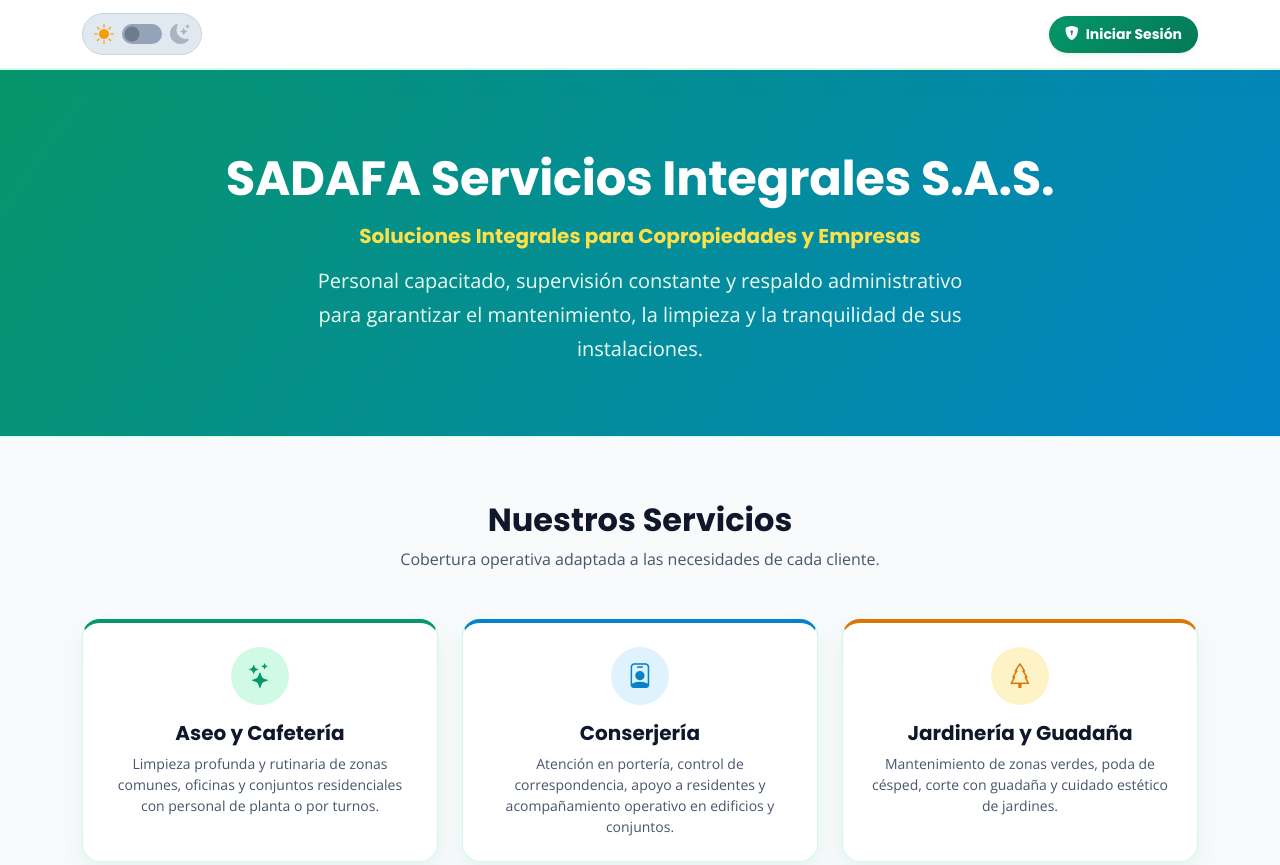
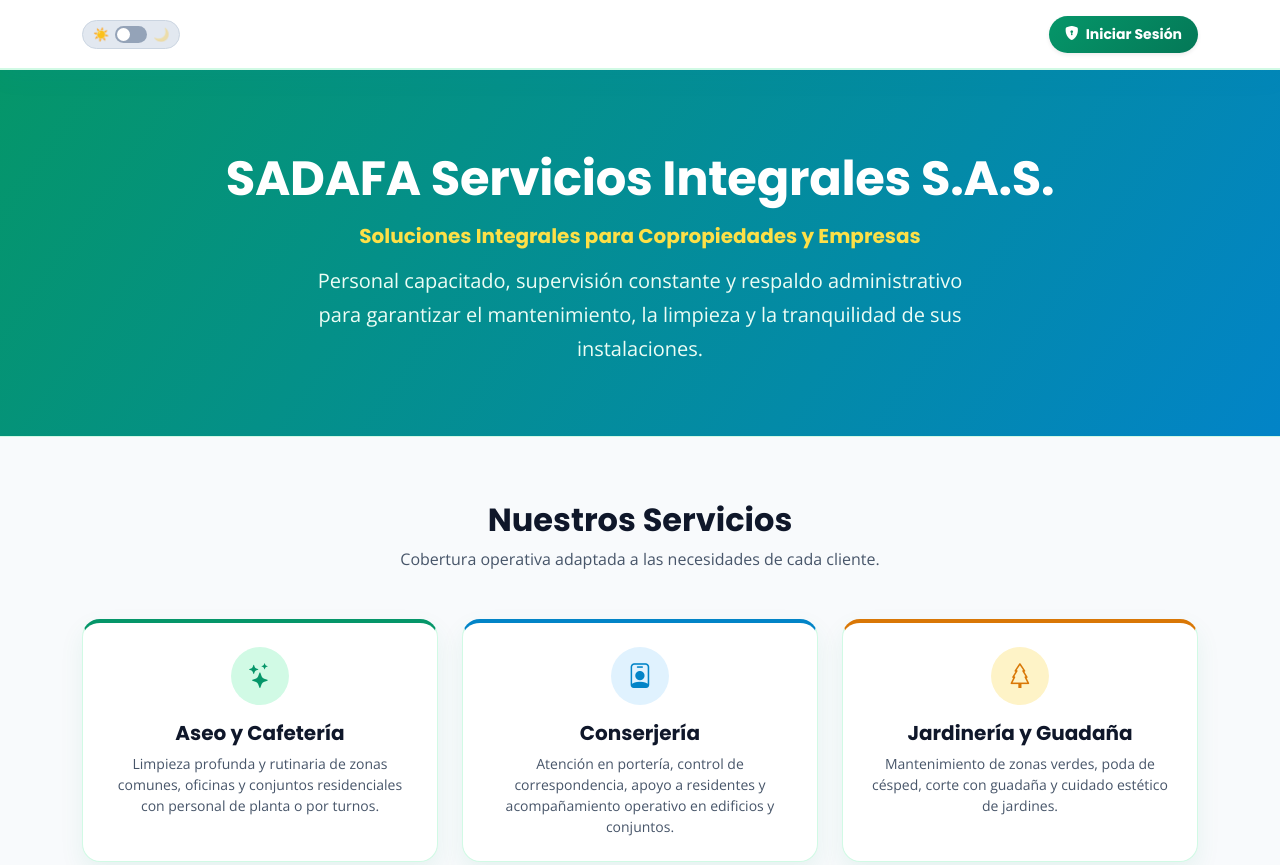
Before and after one commit to SADAFASAS/ERP, a plain HTML site: page index.html in a window 1280 px wide. Shown: the top 865 px of the page. Drawn offline with nearby package versions, Linux system fonts and the light colour scheme.

Commit message:
Update index.html

```diff
--- a/index.html
+++ b/index.html
@@ -13,6 +13,12 @@
     <link href="https://fonts.googleapis.com/css2?family=Open+Sans:wght@400;600;700&family=Poppins:wght@600;700;800&display=swap" rel="stylesheet">
     <link href="https://cdn.jsdelivr.net/npm/bootstrap@5.3.0/dist/css/bootstrap.min.css" rel="stylesheet">
     <link href="https://cdn.jsdelivr.net/npm/bootstrap-icons@1.10.5/font/bootstrap-icons.css" rel="stylesheet">
+    <script>
+        (function() {
+            var t = localStorage.getItem('sadafa_theme') || ((window.matchMedia && window.matchMedia('(prefers-color-scheme: dark)').matches) ? 'dark' : 'light');
+            document.documentElement.setAttribute('data-bs-theme', t);
+        })();
+    </script>
     <style>
         /* === PALETA OFICIAL DE MARCA SADAFA (UNIFICADA CON SADAFA.COM.CO) === */
         :root {
@@ -138,41 +144,63 @@
             display: block;
         }
 
-        /* === INTERRUPTOR TEMA (PÍLDORA DÍA / OSCURO DE LA WEB) === */
-        .theme-toggle-container {
-            padding: 5px 11px;
-            border-radius: 50px;
-            background-color: var(--sadafa-pill-bg);
-            border: 1px solid var(--sadafa-pill-border);
-            transition: all 0.25s ease;
+        /* === INTERRUPTOR TEMA IDÉNTICO A SADAFA.COM.CO (.sadafa-theme-pill) === */
+        .sadafa-theme-pill {
             display: inline-flex;
             align-items: center;
-            justify-content: center;
-            overflow: hidden;
+            gap: 6px;
+            padding: 5px 10px;
+            border-radius: 50px;
+            background-color: #e2e8f0;
+            border: 1px solid #cbd5e1;
+            cursor: pointer;
+            user-select: none;
+            transition: all 0.25s ease;
+            font-family: 'Poppins', 'Segoe UI', sans-serif;
+            box-sizing: border-box;
         }
-        .theme-toggle-container:hover {
-            border-color: var(--sadafa-primary);
+        [data-bs-theme="dark"] .sadafa-theme-pill {
+            background-color: #1e293b;
+            border-color: #475569;
         }
-        .theme-icon-sun { color: #f59e0b; transition: all 0.25s ease; opacity: 1; }
-        .theme-icon-moon { color: #64748b; transition: all 0.25s ease; opacity: 0.45; }
-        [data-bs-theme="dark"] .theme-icon-sun { color: #64748b; opacity: 0.4; }
-        [data-bs-theme="dark"] .theme-icon-moon { color: #34d399; opacity: 1; }
-
-        .theme-switch-input {
-            width: 40px !important;
-            height: 20px !important;
-            margin-left: 0 !important;
-            margin-top: 0 !important;
-            cursor: pointer;
+        .sadafa-theme-pill:hover {
+            border-color: #059669;
+        }
+        .sadafa-theme-pill .icon-sun {
+            font-size: 13px;
+            line-height: 1;
+            opacity: 1;
+            transition: opacity 0.25s ease;
+        }
+        .sadafa-theme-pill .icon-moon {
+            font-size: 13px;
+            line-height: 1;
+            opacity: 0.35;
+            transition: opacity 0.25s ease;
+        }
+        .sadafa-switch-track {
+            width: 32px;
+            height: 17px;
             background-color: #94a3b8;
-            border: none;
-            transition: all 0.25s ease;
+            border-radius: 20px;
+            position: relative;
+            transition: background-color 0.25s ease;
+            flex-shrink: 0;
         }
-        .theme-switch-input:focus { box-shadow: none !important; }
-        .theme-switch-input:checked {
-            background-color: #059669 !important;
-            border-color: #059669 !important;
+        .sadafa-switch-thumb {
+            width: 13px;
+            height: 13px;
+            background-color: #ffffff;
+            border-radius: 50%;
+            position: absolute;
+            top: 2px;
+            left: 2px;
+            transition: transform 0.25s ease;
         }
+        [data-bs-theme="dark"] .sadafa-theme-pill .icon-sun { opacity: 0.35; }
+        [data-bs-theme="dark"] .sadafa-theme-pill .icon-moon { opacity: 1; }
+        [data-bs-theme="dark"] .sadafa-switch-track { background-color: #059669; }
+        [data-bs-theme="dark"] .sadafa-switch-thumb { transform: translateX(15px); }
 
         /* === PORTADA / HERO CON GRADIENTE SADAFA === */
         .hero-section {
@@ -352,11 +380,7 @@
             color: #a7f3d0;
         }
 
-        @media (max-width: 576px) {
-            .theme-toggle-container { padding: 4px 8px; }
-            .theme-switch-input { width: 34px !important; height: 18px !important; }
-            .theme-icon-sun, .theme-icon-moon { font-size: 0.95rem !important; }
-        }
+
     </style>
 </head>
 <body>
@@ -364,12 +388,10 @@
     <!-- BARRA DE NAVEGACIÓN -->
     <nav class="navbar navbar-sadafa sticky-top py-2">
         <div class="container d-flex justify-content-between align-items-center">
-            <div class="theme-toggle-container gap-2" title="Cambiar Tema">
-                <i class="bi bi-sun-fill fs-5 theme-icon-sun" onclick="document.getElementById('modoOscuroSwitch').click()" style="cursor: pointer;"></i>
-                <div class="theme-switch-wrapper form-check form-switch m-0 p-0 d-flex align-items-center justify-content-center">
-                    <input class="form-check-input m-0 theme-switch-input" type="checkbox" id="modoOscuroSwitch" role="switch">
-                </div>
-                <i class="bi bi-moon-stars-fill fs-5 theme-icon-moon" onclick="document.getElementById('modoOscuroSwitch').click()" style="cursor: pointer;"></i>
+            <div id="sadafaHdrThemeToggle" class="sadafa-theme-pill" role="button" tabindex="0" title="Cambiar entre Modo Día y Modo Oscuro" aria-label="Cambiar entre Modo Día y Modo Oscuro">
+                <span class="icon-sun">☀️</span>
+                <div class="sadafa-switch-track"><div class="sadafa-switch-thumb"></div></div>
+                <span class="icon-moon">🌙</span>
             </div>
             <button type="button" id="btnAbrirERP" class="btn btn-erp btn-sm px-3 py-2 rounded-pill shadow-sm">
                 <i class="bi bi-shield-lock-fill me-1"></i> Iniciar Sesión
@@ -519,16 +541,23 @@
         const auth = getAuth(app);
         const db = getFirestore(app);
 
-        // === SINCRONIZACIÓN DE TEMA (DÍA/NOCHE) ===
+        // === SINCRONIZACIÓN DE TEMA (DÍA/NOCHE IDÉNTICO A SADAFA.COM.CO) ===
         const temaGuardado = localStorage.getItem('sadafa_theme') || ((window.matchMedia && window.matchMedia('(prefers-color-scheme: dark)').matches) ? 'dark' : 'light');
         document.documentElement.setAttribute('data-bs-theme', temaGuardado);
-        const switchEl = document.getElementById('modoOscuroSwitch');
-        if (switchEl) {
-            switchEl.checked = (temaGuardado === 'dark');
-            switchEl.addEventListener('change', () => {
-                const nuevoTema = switchEl.checked ? 'dark' : 'light';
+        const togglePill = document.getElementById('sadafaHdrThemeToggle');
+        if (togglePill) {
+            const alternarTema = () => {
+                const actual = document.documentElement.getAttribute('data-bs-theme') === 'dark' ? 'dark' : 'light';
+                const nuevoTema = actual === 'dark' ? 'light' : 'dark';
                 document.documentElement.setAttribute('data-bs-theme', nuevoTema);
                 localStorage.setItem('sadafa_theme', nuevoTema);
+            };
+            togglePill.addEventListener('click', alternarTema);
+            togglePill.addEventListener('keydown', (ev) => {
+                if (ev.key === 'Enter' || ev.key === ' ') {
+                    ev.preventDefault();
+                    alternarTema();
+                }
             });
         }
 
```
